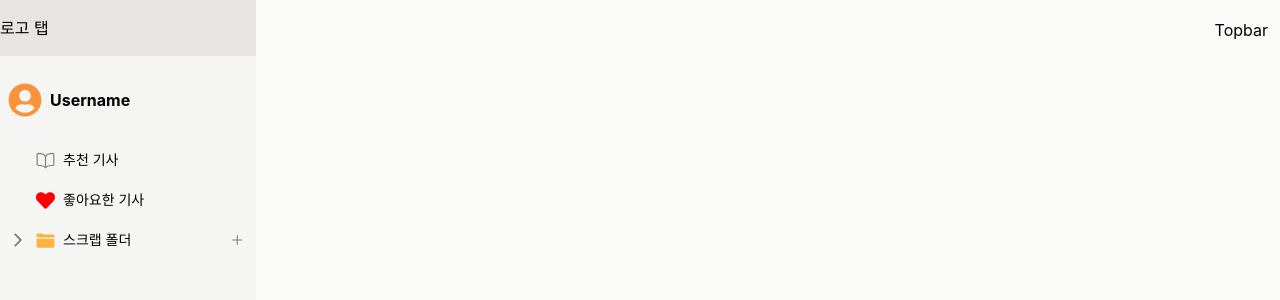
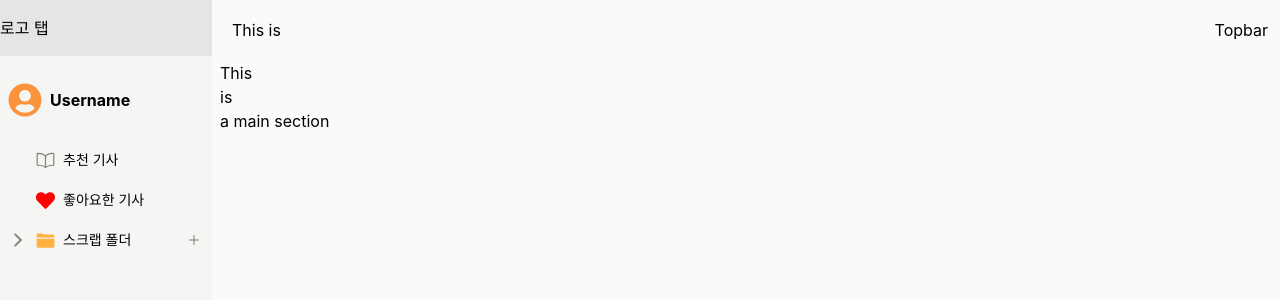
Before and after one commit to dldksco/churros, a React (Create React App) app in the folder frontend/churros/: page /main in a window 1280 px wide. Shown: the top 300 px of the page. Built offline with nearby package versions, Linux system fonts and the light colour scheme.

Commit message:
Chore: 시멘틱 html 태그로 변경

```diff
--- a/frontend/churros/src/components/sidebar/Sidebar.js
+++ b/frontend/churros/src/components/sidebar/Sidebar.js
@@ -85,8 +85,8 @@ const Sidebar = () => {
   ];
 
   return (
-    <div
-      className={`fixed justify-start w-64 h-full overflow-y-auto bg-stone-100`}
+    <aside
+      className={`flex flex-col justify-start w-64 h-full overflow-y-auto mr-2 bg-stone-100`}
     >
       <LogoTab key={keys.logoTab} />
 
@@ -110,7 +110,7 @@ const Sidebar = () => {
             folderIdx={item.folderIdx}
           />
         ))}
-    </div>
+    </aside>
   );
 };
 
```
